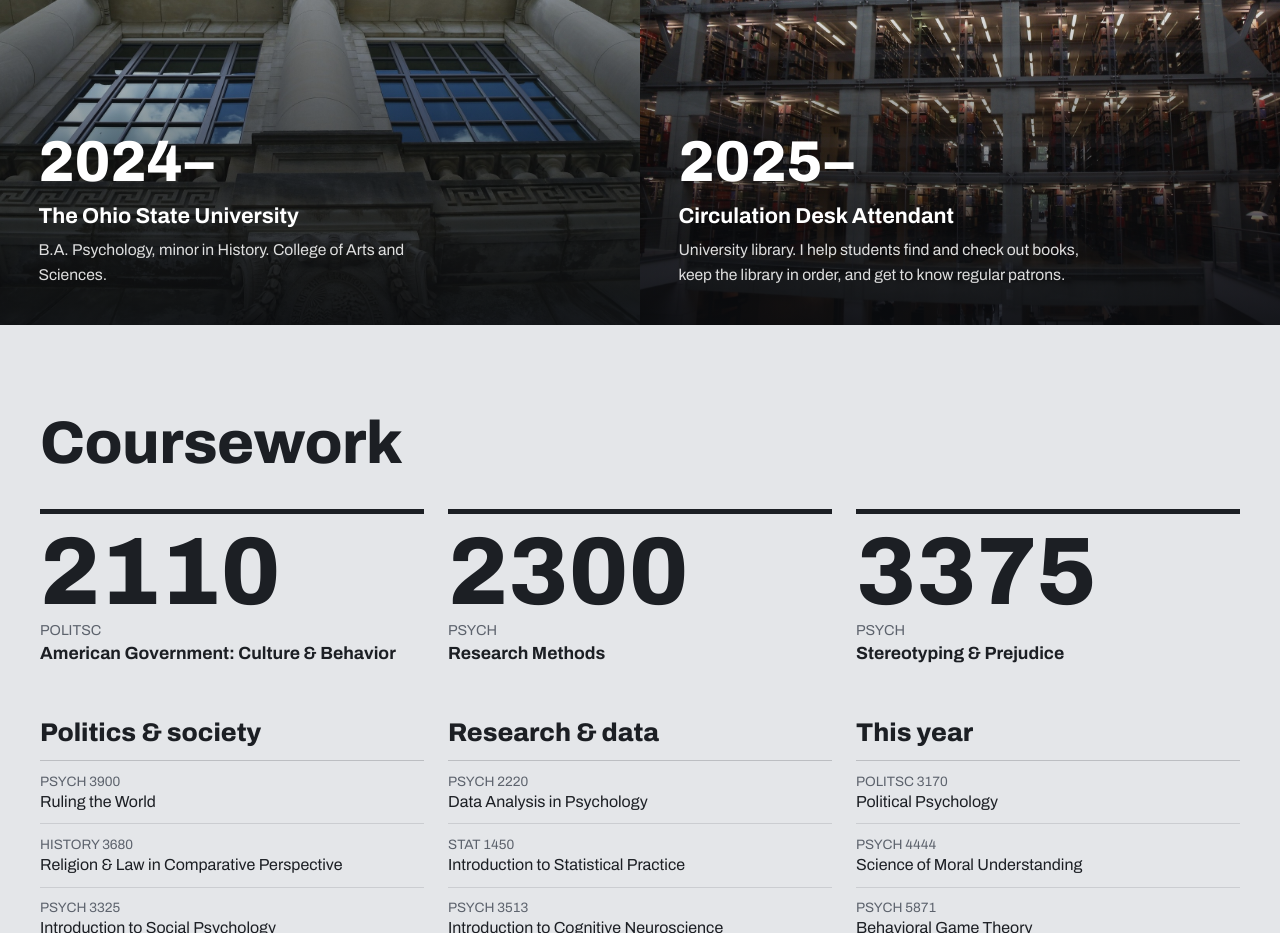
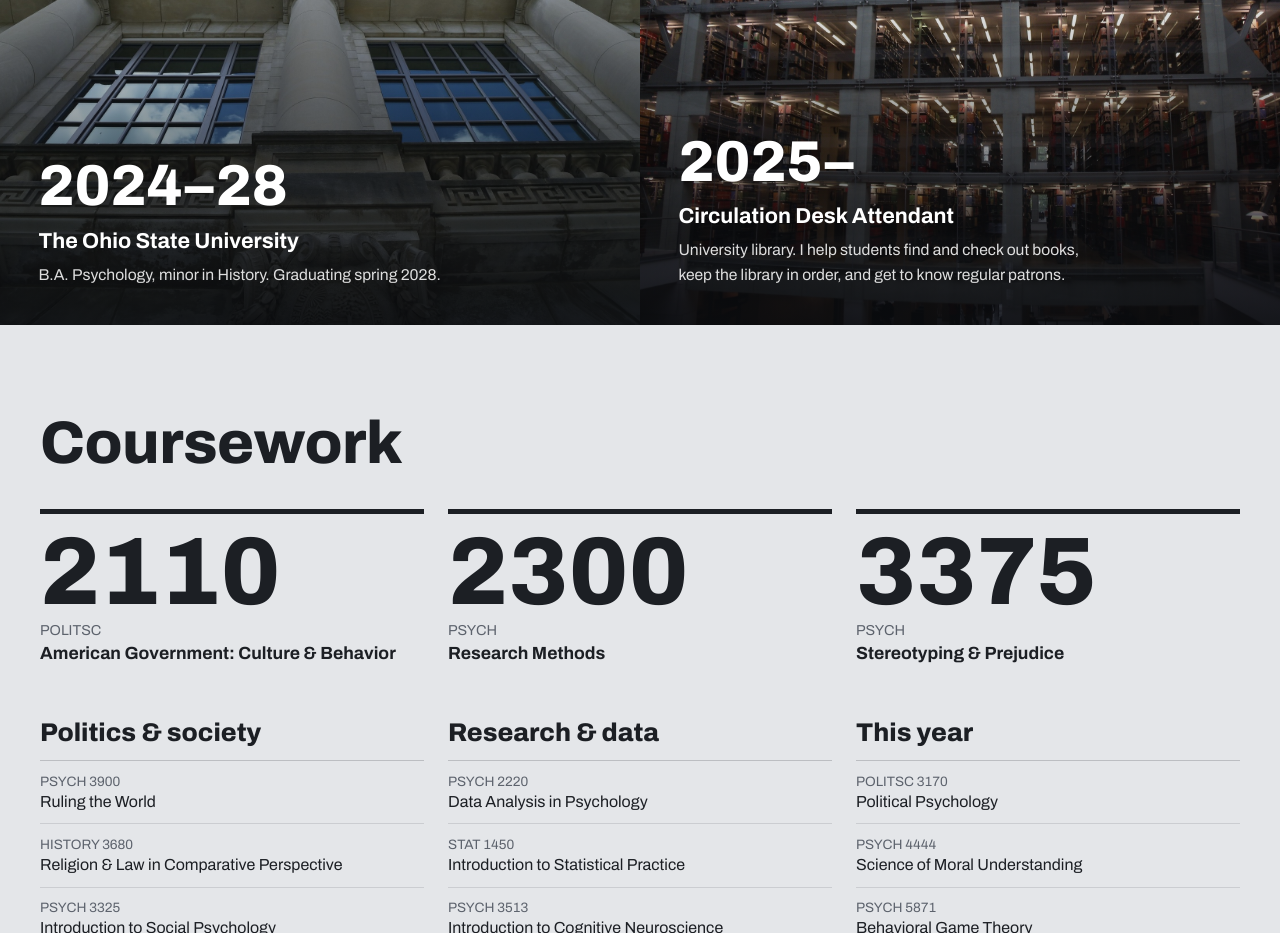
Before and after one commit to cpcrkcl/website, a plain HTML site: page index.html in a window 1280 px wide. Shown: the part 1280-2213 px from the top of the page. Drawn offline with Linux system fonts and the light colour scheme.

Commit message:
Update resume PDF and add spring 2028 graduation
Co-Authored-By: Claude Opus 5.5 <noreply@anthropic.com>

```diff
--- a/index.html
+++ b/index.html
@@ -56,9 +56,9 @@
     <section class="photos" id="academia" aria-label="Academia">
       <article class="photo photo-osu">
         <div class="photo-text">
-          <p class="photo-year">2024–</p>
+          <p class="photo-year">2024–28</p>
           <h3>The Ohio State University</h3>
-          <p>B.A. Psychology, minor in History. College of Arts and Sciences.</p>
+          <p>B.A. Psychology, minor in History. Graduating spring 2028.</p>
         </div>
       </article>
       <article class="photo photo-library">
```
Also changed, not shown: 1 other file.
